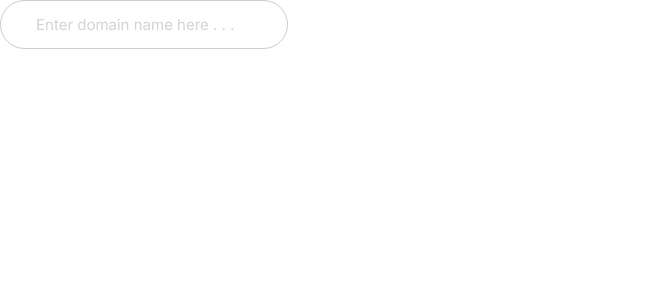
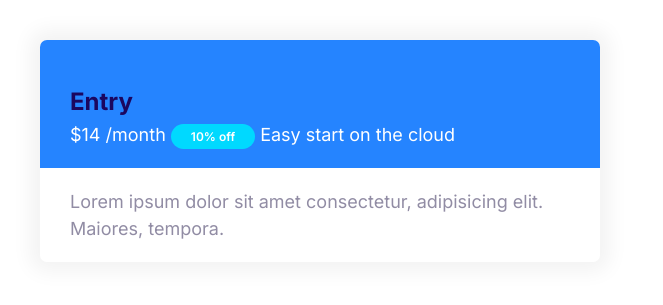
Before and after one commit to Max-256/Axwell, a plain HTML site: page index.html in a window 1280 px wide. Shown: the whole page, without its empty margins (0-663 px from the left). Drawn offline with Linux system fonts and the light colour scheme.

Commit message:
Build the card component

```diff
--- a/CSS/style.css
+++ b/CSS/style.css
@@ -298,3 +298,28 @@ a{
         font-size: 1.5rem;
     }
 }
+
+
+/* Card */
+
+
+.card{
+    border-radius: 7px;
+    box-shadow: 0 0 20px 10px #f3f3f3;
+    overflow: hidden;
+}
+
+.card__header, .card__body{
+    padding: 2rem 3rem;
+}
+
+.card--primary .card__header{
+    background: var(--color-primary);
+    color: white;
+
+}
+
+.card--secondary .card__header{
+    background: var(--color-secondary);
+    color: #fff;
+}
--- a/index.html
+++ b/index.html
@@ -15,10 +15,22 @@
     <link rel="stylesheet" href="CSS/style.css" />
   </head>
   <body>
-    <input
-      type="text"
-      class="input"
-      placeholder="Enter domain name here . . ."
-    />
+    <div style="width: 50%; padding: 4rem">
+      <div class="plan">
+        <div class="card card--primary">
+          <header class="card__header">
+            <h3 class="plan__name">Entry</h3>
+            <span class="plan__price">$14</span>
+            <span class="plan__billing-cycle">/month</span>
+            <span class="badge badge--secondary badge--small">10% off</span>
+            <span class="plan__description">Easy start on the cloud</span>
+          </header>
+          <div class="card__body">
+            Lorem ipsum dolor sit amet consectetur, adipisicing elit. Maiores,
+            tempora.
+          </div>
+        </div>
+      </div>
+    </div>
   </body>
 </html>
```
Also changed, not shown: Components/card.html (added, +9 -0 lines), Components/input-group.html (added, +4 -0 lines).
